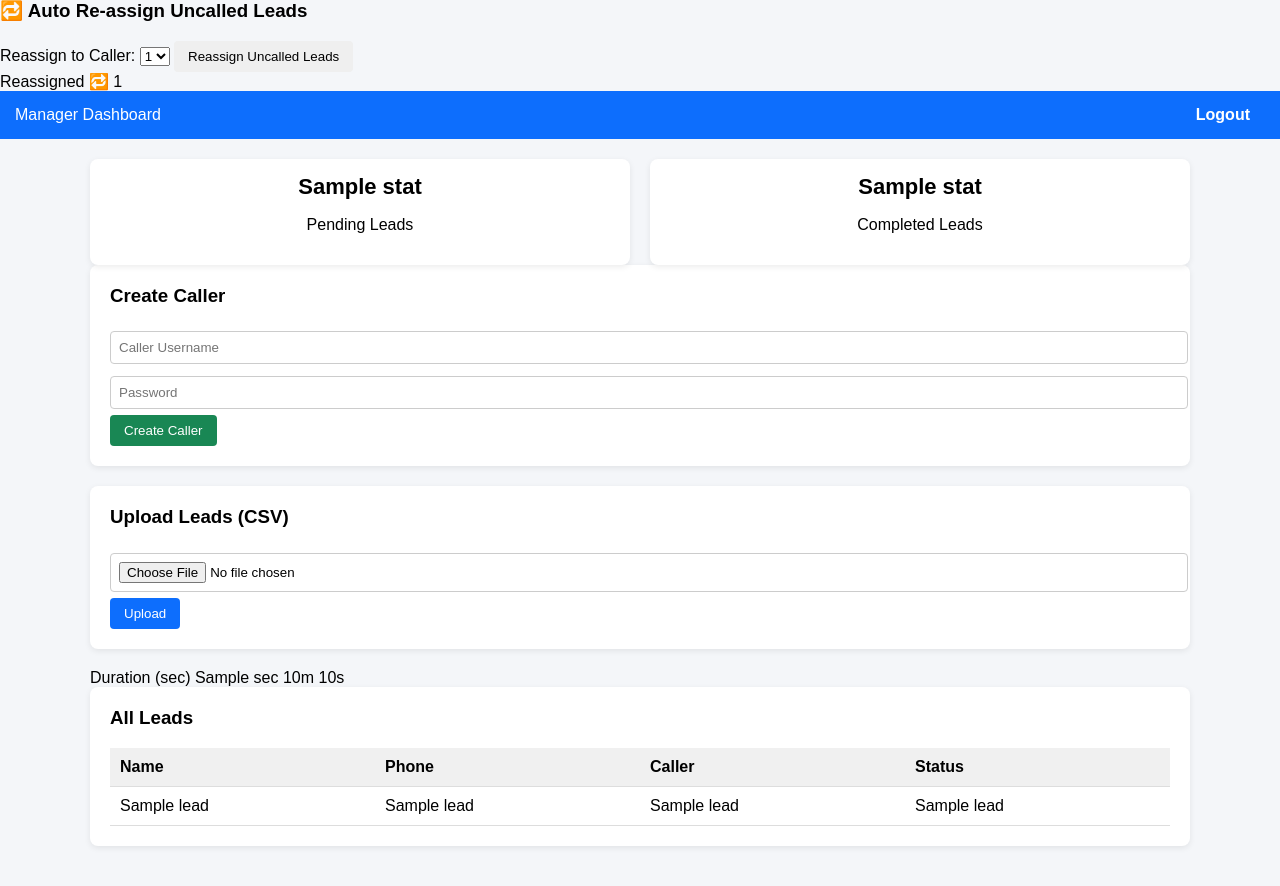
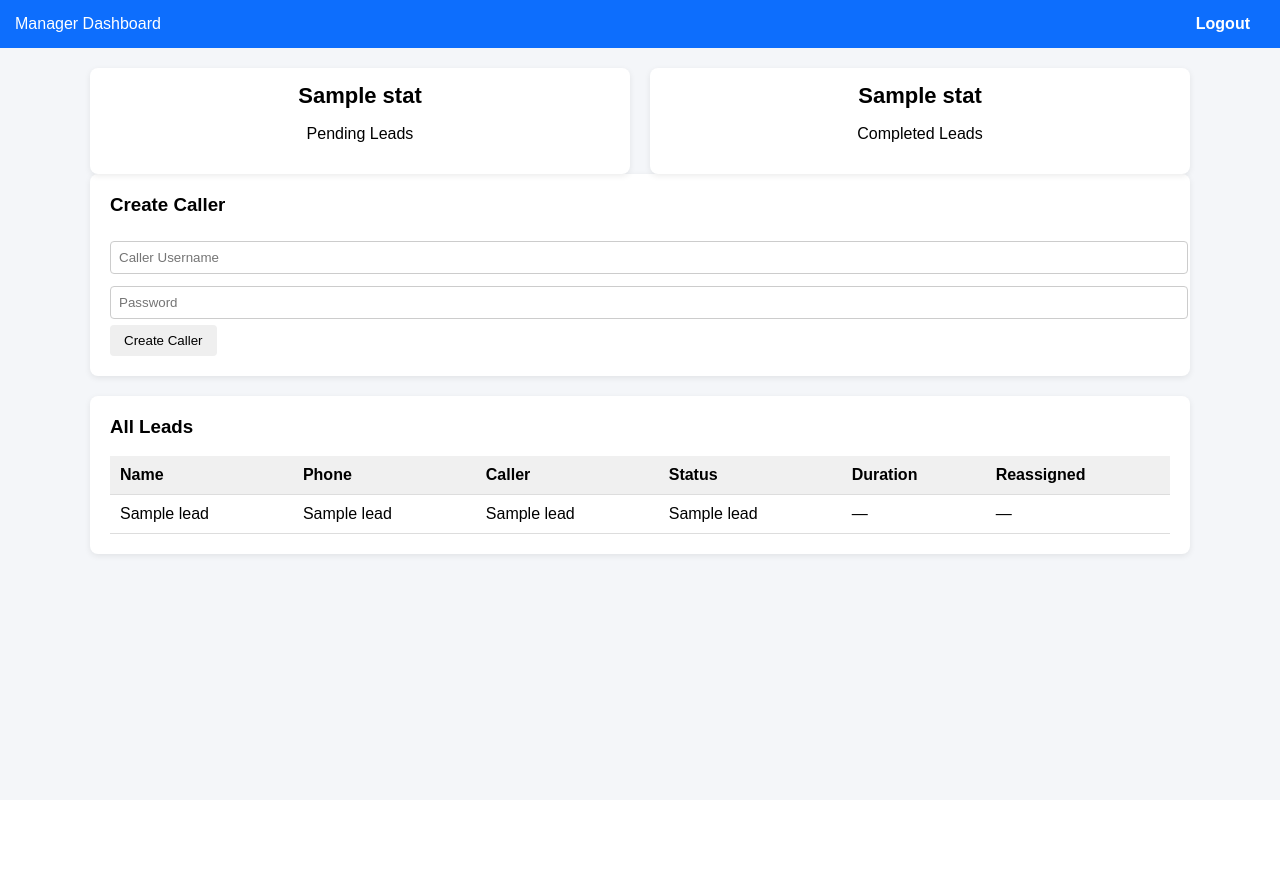
Before and after one commit to Rahulrai23/lead-calling-app, a Flask app: template templates/manager.html in a window 1280 px wide. After the commit the page ends 560 px from the top, so only its background shows below. Run offline with Flask 3, Linux system fonts and the light colour scheme; the template is opened without the code that fills it: most values are stand-ins (such as "Sample title", 1, 10 or a date in 2020); some libraries are stand-ins or nearby versions.

Commit message:
Update manager.html

```diff
--- a/templates/manager.html
+++ b/templates/manager.html
@@ -5,26 +5,6 @@
   <link rel="stylesheet" href="/static/style.css">
 </head>
 <body>
-<h3>🔁 Auto Re-assign Uncalled Leads</h3>
-
-<form method="POST" action="/reassign_leads">
-  <label>Reassign to Caller:</label>
-  <select name="caller" required>
-    {% for c in callers %}
-      <option value="{{ c[0] }}">{{ c[0] }}</option>
-    {% endfor %}
-  </select>
-  <button>Reassign Uncalled Leads</button>
-</form>
-<th>Reassigned</th>
-
-<td>
-  {% if l.reassigned_count > 0 %}
-    🔁 {{ l.reassigned_count }}
-  {% else %}
-    —
-  {% endif %}
-</td>
 
 <div class="navbar">
   Manager Dashboard
@@ -51,31 +31,11 @@
     <form method="POST" action="/create_caller">
       <input name="username" placeholder="Caller Username" required>
       <input name="password" placeholder="Password" required>
-      <button class="success">Create Caller</button>
-    </form>
-  </div>
-
-  <!-- UPLOAD CSV -->
-  <div class="card">
-    <h3>Upload Leads (CSV)</h3>
-    <form method="POST" action="/upload_csv" enctype="multipart/form-data">
-      <input type="file" name="file" required>
-      <button class="primary">Upload</button>
+      <button>Create Caller</button>
     </form>
   </div>
 
   <!-- LEADS TABLE -->
-  <th>Duration (sec)</th>
-
-<td>
-  {% if l[4] %}
-    {{ l[4] }} sec
-  {% else %}
-    —
-  {% endif %}
-</td>
-{{ (l[4] // 60) }}m {{ (l[4] % 60) }}s
-
   <div class="card">
     <h3>All Leads</h3>
     <table>
@@ -84,13 +44,30 @@
         <th>Phone</th>
         <th>Caller</th>
         <th>Status</th>
+        <th>Duration</th>
+        <th>Reassigned</th>
       </tr>
+
       {% for l in leads %}
       <tr>
         <td>{{ l[1] }}</td>
         <td>{{ l[2] }}</td>
         <td>{{ l[3] }}</td>
         <td>{{ l[4] }}</td>
+        <td>
+          {% if l[6] %}
+            {{ l[6] }} sec
+          {% else %}
+            —
+          {% endif %}
+        </td>
+        <td>
+          {% if l[7] > 0 %}
+            🔁 {{ l[7] }}
+          {% else %}
+            —
+          {% endif %}
+        </td>
       </tr>
       {% endfor %}
     </table>
```
